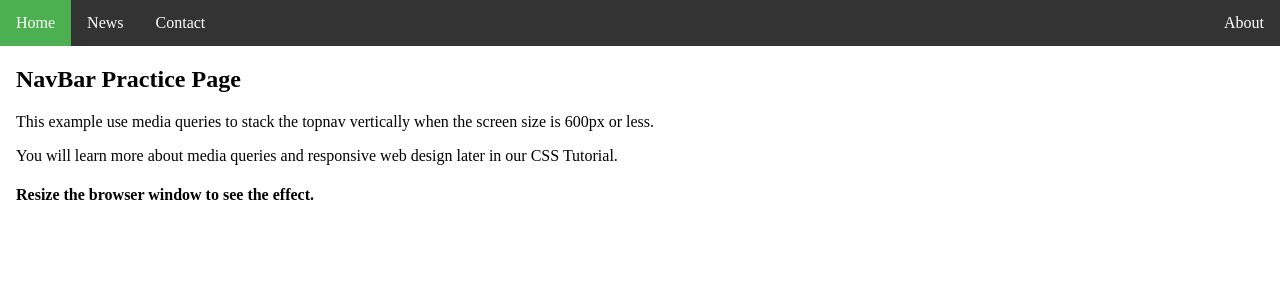
After one commit to KeanWVegas/KeanWVegas.github.io, a PHP site: page /weather/navbar.html in a window 1280 px wide. The commit adds this page. Shown: the top 300 px of the page. Run offline with PHP 8.4, Linux system fonts and the light colour scheme.

Commit message:
navbar and project

```diff
--- a/index.html
+++ b/index.html
@@ -19,6 +19,7 @@
         <a href="weather/mobile-analysis.html">Mobile Site Analysis</a>
         <p> <a href='weather/weathersiteplan.html'> Weather Site Plan Page</a></p>
         <p> <a href='weather/project-proposal-page.html'> Project Proposal Page </a></p>
+        <a href="weather/navbar.html">NavBar Exercise</a>
         <h2> Weather Pages </h2>
         <ul>
             <li>
--- a/weather/main.css
+++ b/weather/main.css
@@ -1,5 +1,9 @@
+
+/* Fonts */
 @import url('https://fonts.googleapis.com/css?family=Sansita');
 @import url('https://fonts.googleapis.com/css?family=Cabin');
+
+/* Large Screen Size */
 @media screen and (min-width: 561px) {
     body {
         font-family: sansita, cabin, serif;
@@ -175,6 +179,7 @@
     }
 }
 
+/* Small Screen Size */
 @media screen and (max-width: 560px) {
     h1,
     h2 {
--- /dev/null
+++ b/weather/navbar.html
@@ -0,0 +1,35 @@
+<!DOCTYPE html>
+<html>
+
+<head>
+    <title>NavBar Practice Page | CIT 230 | KeanWVegas.github.io</title>
+    <meta name="viewport" content="width=device-width, initial-scale=1.0">
+    <meta name="NavBar practice page" content="Page dedicated to practicing html on via a weather page.">
+    <link rel="stylesheet" type="text/css" href="navbarcss.css">
+</head>
+
+<body>
+    <main>
+        <nav>
+            <ul class="topnav">
+                <li><a class="active" href="index.html">Home</a></li>
+                <li><a href="#news">News</a></li>
+                <li><a href="#contact">Contact</a></li>
+                <li class="right"><a href="#about">About</a></li>
+            </ul>
+        </nav>
+
+        <div style="padding:0 16px;">
+            <header>
+                <h2>NavBar Practice Page</h2>
+            </header>
+            <article>
+                <p>This example use media queries to stack the topnav vertically when the screen size is 600px or less.</p>
+                <p>You will learn more about media queries and responsive web design later in our CSS Tutorial.</p>
+                <h4>Resize the browser window to see the effect.</h4>
+            </article>
+        </div>
+    </main>
+</body>
+
+</html>
--- /dev/null
+++ b/weather/navbarcss.css
@@ -0,0 +1,61 @@
+@media screen and (max-width: 600px) {
+    body {
+        margin: 0;
+    }
+    ul.topnav {
+        list-style-type: none;
+        margin: 0;
+        padding: 0;
+        overflow: hidden;
+        background-color: #333;
+    }
+    ul.topnav li a {
+        display: flex;
+        justify-content: center;
+        color: white;
+        padding: 14px 16px;
+        text-decoration: none;
+    }
+    ul.topnav li a.active {
+        background-color: #4CAF50;
+    }
+}
+
+@media screen and (min-width: 601px) {
+    body {
+        margin: 0;
+    }
+    ul.topnav {
+        display: -webkit-flex;
+        display: flex;
+        list-style-type: none;
+        margin: 0;
+        padding: 0;
+        overflow: hidden;
+        background-color: #333;
+
+    }
+    ul.topnav li {
+        align-self: flex-start;
+    }
+    ul.topnav li a {
+        display: -webkit-flex;
+        display: flex;
+        justify-content: center;
+        color: white;
+        padding: 14px 16px;
+        text-decoration: none;
+    }
+    ul.topnav li a:hover:not(.active) {
+        background-color: #111;
+    }
+    ul.topnav li a.active {
+        background-color: #4CAF50;
+    }
+    ul.topnav li.right {
+        display: -webkit-flex;
+        display: flex;
+        margin-left: auto;
+        justify-content: flex-end;
+    }
+}
```
Also changed, not shown: weather/project-proposal-page.html (+22 -4 lines).
